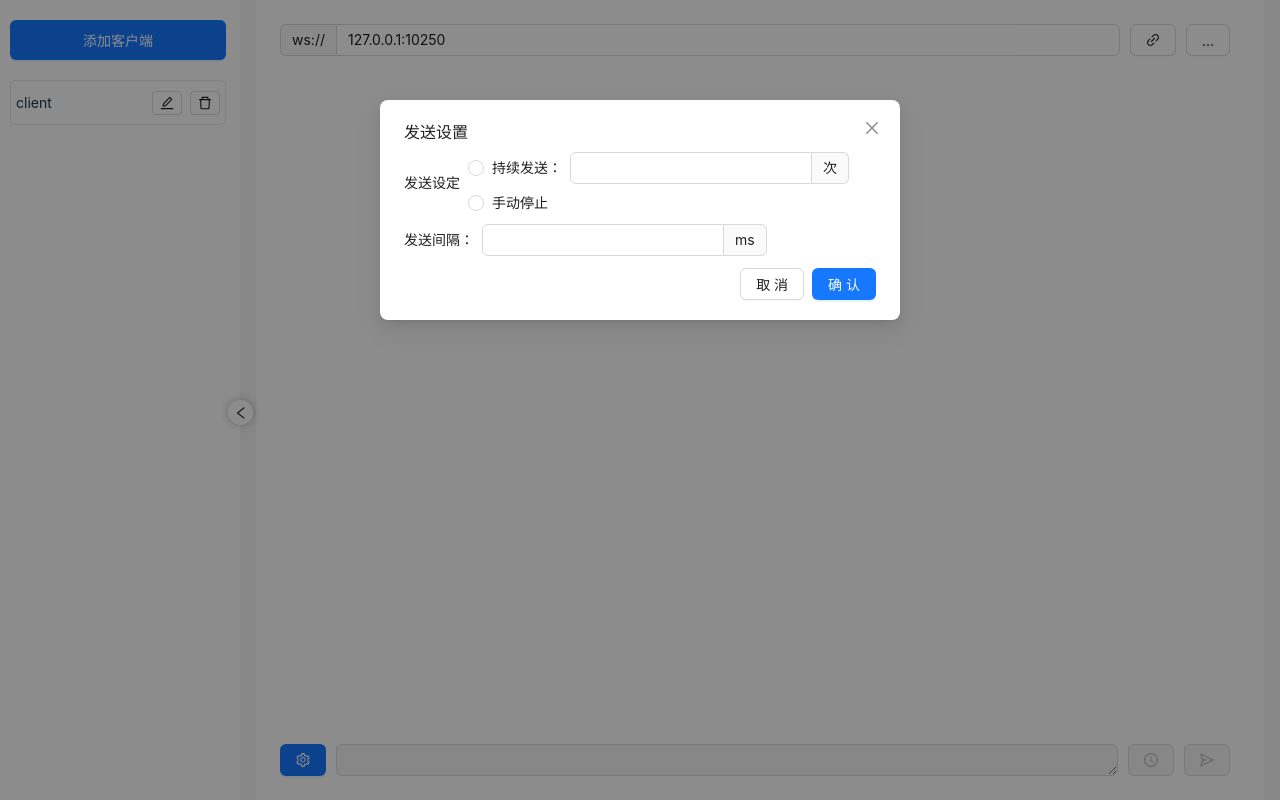
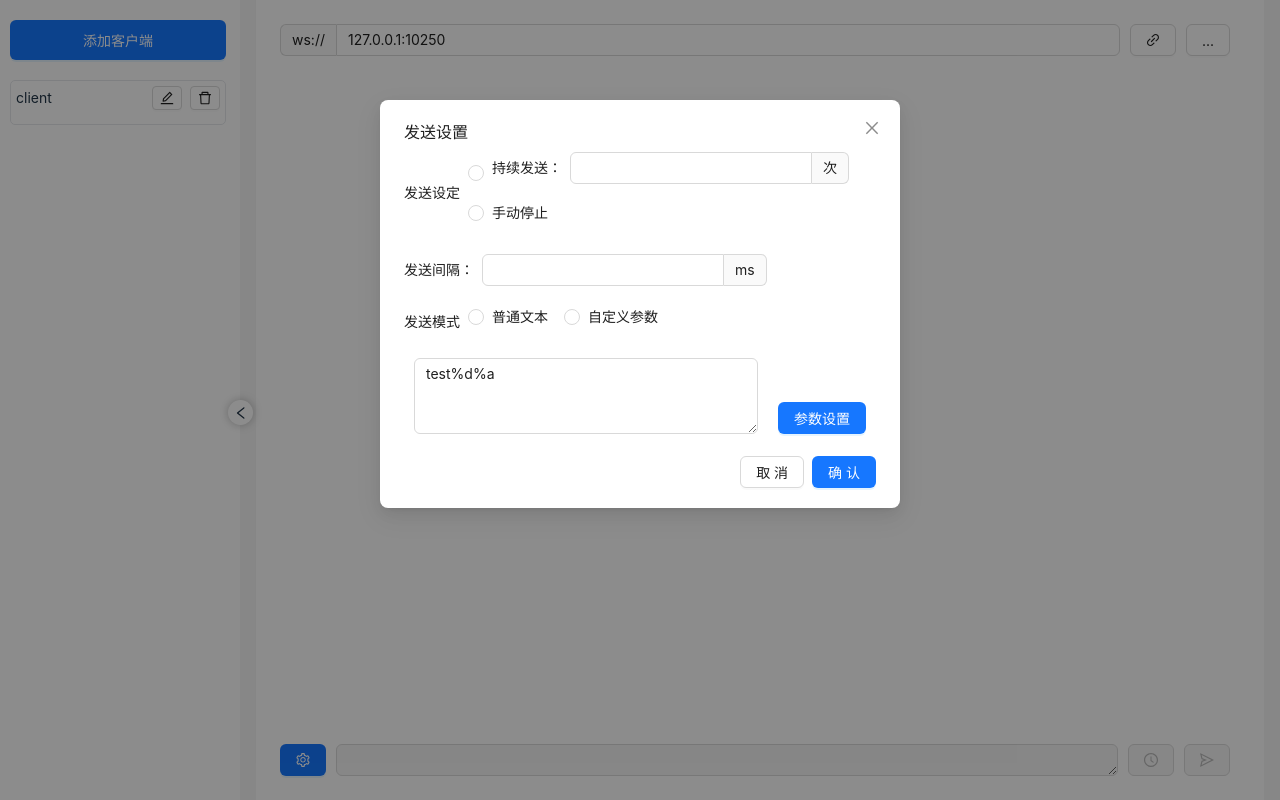
Before and after one commit to lao-boli/ws-test, a React (Vite) app: page /chat/1 in a window 1280 px wide. Both pictures are taken after a click on the button 303 px from the left and 760 px from the top of the page. Built offline with nearby package versions, Linux system fonts and the light colour scheme.

Commit message:
feat: 完成自定义参数消息的显示部分.

```diff
--- a/package.json
+++ b/package.json
@@ -16,7 +16,8 @@
     "react": "^18.2.0",
     "react-dom": "^18.2.0",
     "react-redux": "^8.0.5",
-    "react-router-dom": "^6.10.0"
+    "react-router-dom": "^6.10.0",
+    "sprintf-js": "^1.1.2"
   },
   "devDependencies": {
     "@types/react": "^18.0.28",
--- /dev/null
+++ b/src/pages/chat/components/paramItem/index.jsx
@@ -0,0 +1,48 @@
+import {Input} from 'antd';
+import {useEffect, useState} from 'react';
+import './paramSetting.css'
+
+const ParamItem = ({uid, paramConfig, dataChange}) => {
+    const [val, setVal] = useState('');
+    const [low, setLow] = useState(0);
+    const [high, setHigh] = useState(0);
+    useEffect(() => {
+        console.log(paramConfig)
+        setVal(paramConfig.val)
+        setLow(paramConfig.low)
+        setHigh(paramConfig.high)
+    },[paramConfig])
+
+    const handleLowChange = (value) => {
+        setLow(value);
+        dataChange({ uid, val, low: value, high });
+    };
+
+    const handleHighChange = (value) => {
+        setHigh(value);
+        dataChange({ uid, val, low, high: value });
+    };
+
+    return (
+        <>
+            <div className={'row'}>
+                <div style={{flexShrink: 0}}>
+                    变动数值:{val}
+                </div>
+                <Input
+                    type={'number'}
+                    value={low}
+                    onChange={(e) => handleLowChange(Number(e.target.value))}
+                    addonBefore={'下界'}
+                />
+                <Input
+                    type={'number'}
+                    value={high}
+                    onChange={(e) => handleHighChange(Number(e.target.value))}
+                    addonBefore={'上界'}
+                />
+            </div>
+        </>
+    );
+};
+export default ParamItem;
--- /dev/null
+++ b/src/pages/chat/components/paramItem/paramSetting.css
@@ -0,0 +1,10 @@
+.ant-space {
+    margin-bottom: 10px
+}
+.row {
+    display: flex;
+}
+.row > * {
+    margin: 10px;
+    align-self: end;
+}
--- /dev/null
+++ b/src/pages/chat/components/paramSetting/index.jsx
@@ -0,0 +1,75 @@
+import {Button, Modal} from 'antd';
+import {Fragment, useEffect, useState} from 'react';
+import './paramSetting.css'
+import ParamItem from "../paramItem/index.jsx";
+
+const formatSpecifier = /%(\\d+\\$)?([-#+ 0,(\\<]*)?(\\d+)?(\\.\\d+)?([tT])?([a-zA-Z%])/g;
+const ParamSetting = ({id, paramConfig, paramConfirm}) => {
+
+    const [paramBounds, setParamBounds] = useState([]);
+    const [isModalOpen, setIsModalOpen] = useState(false);
+
+    useEffect(() => {
+        // const valArr = decode(paramConfig.pattern)
+        setParamBounds(paramConfig.bounds)
+    }, [paramConfig])
+
+    const handleBoundChange = (bound) => {
+        setParamBounds(prev => {
+            const newBounds = [...prev];
+            const index = newBounds.findIndex(item => item.uid === bound.uid);
+            if (index > -1) {
+                newBounds[index] = bound;
+            } else {
+                newBounds.push(bound);
+            }
+            return newBounds;
+        });
+    };
+
+    const showModal = () => {
+        setIsModalOpen(true);
+    };
+
+    const handleOk = () => {
+        const conf = {...paramConfig, bounds: paramBounds}
+        paramConfirm(conf)
+        setIsModalOpen(false);
+    };
+    const handleCancel = () => {
+        setIsModalOpen(false);
+    };
+    const items = paramBounds.map((value, index) =>
+        <Fragment key={index}>
+            <ParamItem
+                uid={value.uid}
+                paramConfig={value}
+                dataChange={handleBoundChange}
+            />
+        </Fragment>)
+    return (
+        <>
+            <Button type="primary" onClick={showModal}>
+                参数设置
+            </Button>
+            {/*<Tooltip title={'发送设置'}>*/}
+            {/*</Tooltip>*/}
+
+            <Modal title="参数设置" cancelText={'取消'} okText={'确认'} open={isModalOpen} onOk={handleOk}
+                   onCancel={handleCancel}>
+                {items}
+            </Modal>
+        </>
+    );
+};
+
+function decode(str) {
+    let valArr = formatSpecifier[Symbol.match](str);
+    const arr = valArr.map((value, index) => {
+        return {uid:index,val:value,low:0,high:0}
+    })
+    console.log(valArr);
+    return arr
+}
+
+export default ParamSetting;
--- /dev/null
+++ b/src/pages/chat/components/paramSetting/paramSetting.css
@@ -0,0 +1,10 @@
+.ant-space {
+    margin-bottom: 10px
+}
+.row {
+    display: flex;
+}
+.row > * {
+    margin: 10px;
+    align-self: end;
+}
--- a/src/pages/chat/components/sendSetting/index.jsx
+++ b/src/pages/chat/components/sendSetting/index.jsx
@@ -3,22 +3,54 @@ import {useEffect, useState} from 'react';
 import {SendOutlined, SettingOutlined} from "@ant-design/icons";
 import {useDispatch, useSelector} from "react-redux";
 import {updateSendConfig} from "../../../../reducer/clientReducer.js";
+import './sendSetting.css'
+import TextArea from "antd/es/input/TextArea.js";
+import ParamSetting from "../paramSetting/index.jsx";
+import {decode} from "../../../../utils/param-util.js";
+
 const SendSetting = ({id}) => {
     let dispatch = useDispatch();
-    const {sendConfig={}} = useSelector(state => state.clientReducer.clients[id]) || {}
+    const {sendConfig = {}} = useSelector(state => state.clientReducer.clients[id]) || {}
 
     const [isModalOpen, setIsModalOpen] = useState(false);
     const [timesMode, setTimesMode] = useState(sendConfig.timesMode);
     const [times, setTimes] = useState(sendConfig.times);
     const [interval, setInterval] = useState(sendConfig.interval);
+    const [sendMode, setSendMode] = useState(sendConfig.sendMode) || {};
+    const [paramConfig, setParamConfig] = useState(sendConfig.paramConfig || {
+        pattern: 'test%d%a',
+        bounds: []
+    });
+    console.log(paramConfig)
+    console.log(sendConfig.paramConfig)
+
     useEffect(() => {
         setTimesMode(sendConfig.timesMode);
         setTimes(sendConfig.times);
         setInterval(sendConfig.interval);
+        if (sendConfig.paramConfig){
+            setParamConfig(sendConfig.paramConfig)
+        }
     }, [sendConfig]);
 
     const handleTimesMode = (e) => {
         setTimesMode(e.target.value)
+    };
+
+    const handleSendMode = (e) => {
+        setSendMode(e.target.value)
+    };
+
+    const handlePatternChange = (e) => {
+        let pattern = e.target.value;
+       const bounds = decode(pattern)
+        const conf = {
+            pattern,
+            bounds
+        }
+        setParamConfig(conf)
+        console.log('conf',conf)
+        console.log(paramConfig)
     };
     const showModal = () => {
         setIsModalOpen(true);
@@ -28,11 +60,17 @@ const SendSetting = ({id}) => {
         const conf = {
             timesMode,
             times,
-            interval
+            interval,
+            paramConfig
         }
-        dispatch(updateSendConfig({id:id,sendConfig:conf}))
+        dispatch(updateSendConfig({id: id, sendConfig: conf}))
         setIsModalOpen(false);
     };
+    const paramConfirm = (conf) => {
+        console.log(conf)
+        setParamConfig(conf)
+
+    }
     const handleCancel = () => {
         setIsModalOpen(false);
     };
@@ -41,10 +79,12 @@ const SendSetting = ({id}) => {
 
             <Tooltip title={'发送设置'}>
                 <Button type="primary" onClick={showModal}>
-                    <SettingOutlined />
+                    <SettingOutlined/>
                 </Button>
             </Tooltip>
-            <Modal title="发送设置" cancelText={'取消'} okText={'确认'} open={isModalOpen} onOk={handleOk} onCancel={handleCancel}>
+
+            <Modal title="发送设置" cancelText={'取消'} okText={'确认'} open={isModalOpen} onOk={handleOk}
+                   onCancel={handleCancel}>
                 <Space>
                     <div>发送设定</div>
                     <Radio.Group onChange={handleTimesMode} value={timesMode}>
@@ -52,7 +92,8 @@ const SendSetting = ({id}) => {
                             <Radio value={1}>
                                 <Space>
                                     持续发送：
-                                    <Input value={times} onChange={e => setTimes(Number(e.target.value))} type={'number'} addonAfter={'次'} />
+                                    <Input value={times} onChange={e => setTimes(Number(e.target.value))}
+                                           type={'number'} addonAfter={'次'}/>
                                 </Space>
                             </Radio>
                             <Radio value={2}>
@@ -61,10 +102,28 @@ const SendSetting = ({id}) => {
                         </Space>
                     </Radio.Group>
                 </Space>
-                <Space style={{marginTop :10}}>
+                <Space style={{marginTop: 10}}>
                     <div>发送间隔：</div>
-                    <Input value={interval} onChange={e => setInterval(Number(e.target.value))} step={100} type={'number'} addonAfter={'ms'}/>
+                    <Input value={interval} onChange={e => setInterval(Number(e.target.value))} step={100}
+                           type={'number'} addonAfter={'ms'}/>
                 </Space>
+                <Space style={{marginTop: 10}}>
+                    <div>发送模式</div>
+                    <Radio.Group onChange={handleSendMode} value={sendMode}>
+                        <Space>
+                            <Radio value={1}>
+                                普通文本
+                            </Radio>
+                            <Radio value={2}>
+                                自定义参数
+                            </Radio>
+                        </Space>
+                    </Radio.Group>
+                </Space>
+                <div className={'row'}>
+                    <TextArea rows={3} value={paramConfig.pattern} onChange={handlePatternChange}/>
+                    <ParamSetting paramConfig={paramConfig} paramConfirm={paramConfirm}/>
+                </div>
             </Modal>
         </>
     );
--- /dev/null
+++ b/src/pages/chat/components/sendSetting/sendSetting.css
@@ -0,0 +1,10 @@
+.ant-space {
+    margin-bottom: 10px
+}
+.row {
+    display: flex;
+}
+.row > * {
+    margin: 10px;
+    align-self: end;
+}
--- /dev/null
+++ b/src/utils/param-util.js
@@ -0,0 +1,12 @@
+const formatSpecifier = /%(\d+\$)?([-#+ 0,(<]*)?(\d+)?(\.\d+)?([tT])?([a-zA-Z%])/g;
+export function decode(str) {
+    let valArr = formatSpecifier[Symbol.match](str);
+    const arr = valArr.map((value, index) => {
+        return {uid:index,val:value,low:0,high:0}
+    })
+    return arr
+}
+
+export function createMsg({pattern,bounds}) {
+    return
+}
```
Also changed, not shown: 1 other file (tests, documents, lock files or other folders).
